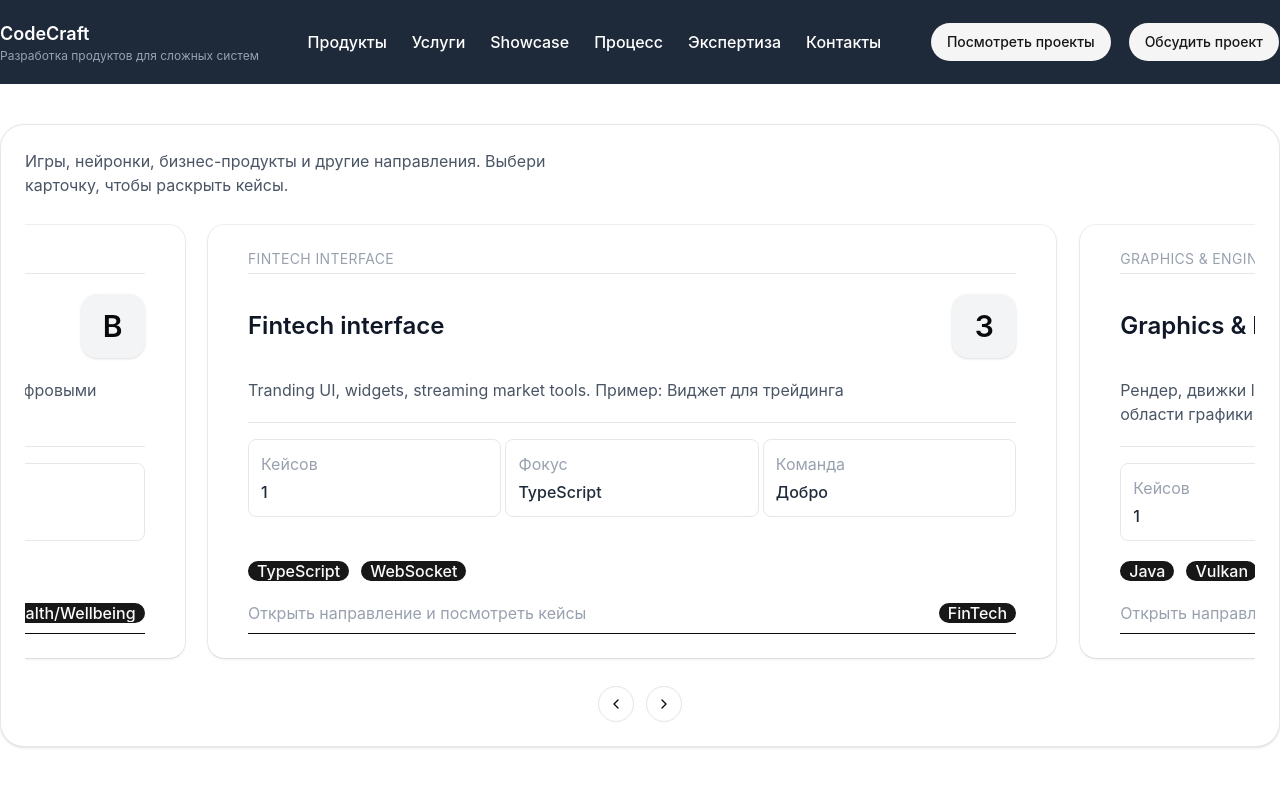
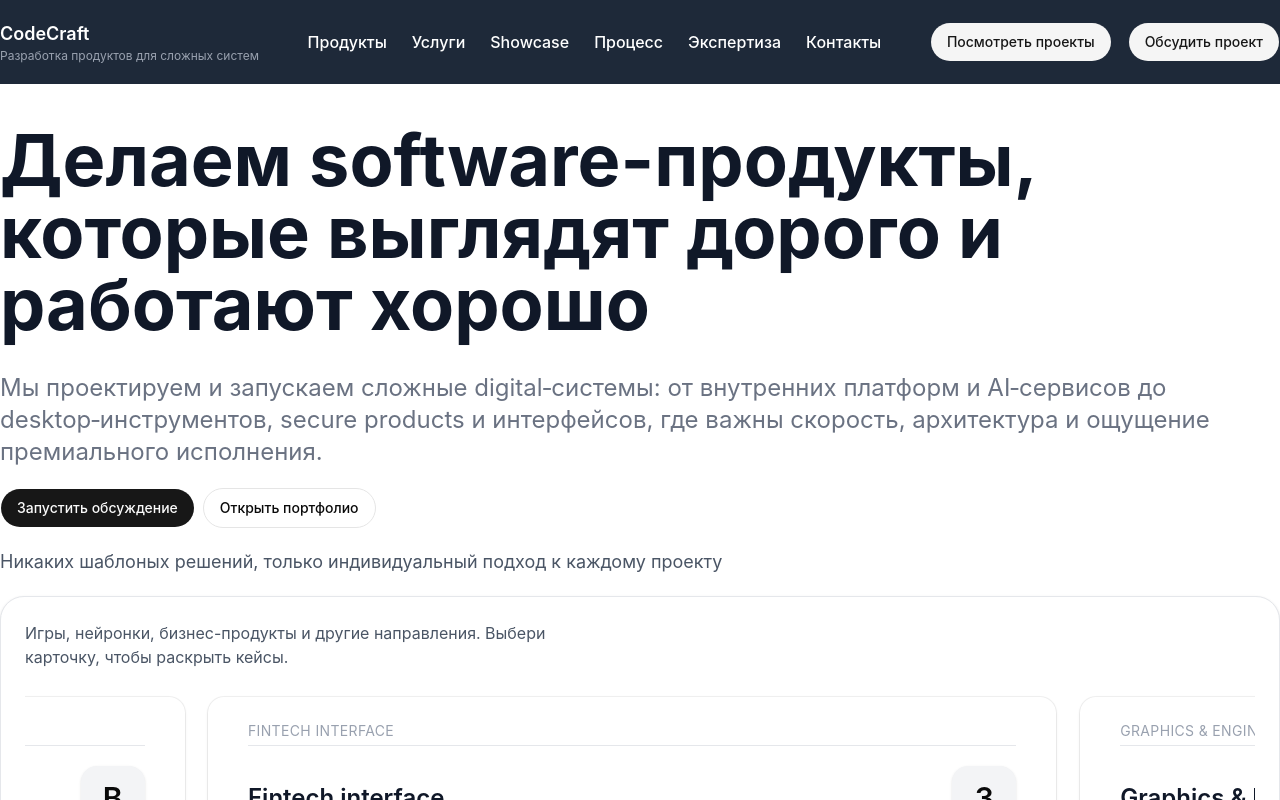
Before and after one commit to CodeCraftSite/codeCraftReact, a React (Vite) app: page / in a window 1280 px wide. Shown: the top 800 px of the page. Built offline with nearby package versions, Linux system fonts and the light colour scheme.

Commit message:
Начало работы с главной страницей

```diff
--- a/src/App.jsx
+++ b/src/App.jsx
@@ -1,13 +1,13 @@
 import "./App.css";
-import CarouselProject from "./components/CarouselProject";
 import Header from "./components/Header";
+import IndexPage from "./pages/Index/IndexPage";
 
 function App() {
   return (
     <>
       <Header />
       <div className="mx-auto max-w-7xl py-10">
-        <CarouselProject />
+        <IndexPage />
       </div>
     </>
   );
--- /dev/null
+++ b/src/pages/Index/IndexPage.jsx
@@ -0,0 +1,36 @@
+import CarouselProject from "../../components/CarouselProject";
+import { Button } from "../../components/ui/button";
+import "./IndexPageStyle.css";
+
+function IndexPage() {
+  return (
+    <div className="flex flex-col">
+      <div className="flex flex-row pb-3">
+        <h1 className="text-7xl font-bold text-gray-900 animate-fade-in">
+          Делаем software-продукты, которые выглядят дорого и работают хорошо
+        </h1>
+      </div>
+      <span className="text-2xl text-gray-500 my-5 animate-fade-in">
+        Мы проектируем и запускаем сложные digital‑системы: от внутренних
+        платформ и AI‑сервисов до desktop‑инструментов, secure products и
+        интерфейсов, где важны скорость, архитектура и ощущение премиального
+        исполнения.
+      </span>
+
+      <div className="flex flex-row gap-2  animate-fade-in">
+        <Button size="lg">Запустить обсуждение</Button>
+        <Button size="lg" variant="outline">
+          Открыть портфолио
+        </Button>
+      </div>
+
+      <p className="text-lg text-gray-600  animate-fade-in my-5">
+        Никаких шаблоных решений, только индивидуальный подход к каждому проекту
+      </p>
+
+      <CarouselProject />
+    </div>
+  );
+}
+
+export default IndexPage;
--- /dev/null
+++ b/src/pages/Index/IndexPageStyle.css
@@ -0,0 +1,14 @@
+@keyframes fadeIn {
+  from {
+    opacity: 0;
+    transform: translateY(20px);
+  }
+  to {
+    opacity: 1;
+    transform: translateY(0);
+  }
+}
+
+.animate-fade-in {
+  animation: fadeIn 1s ease-in-out forwards;
+}
--- a/src/pages/IndexPage.jsx
+++ /dev/null
@@ -1,5 +0,0 @@
-function IndexPage() {
-  return <div>Index Page</div>;
-}
-
-export default IndexPage;
```
